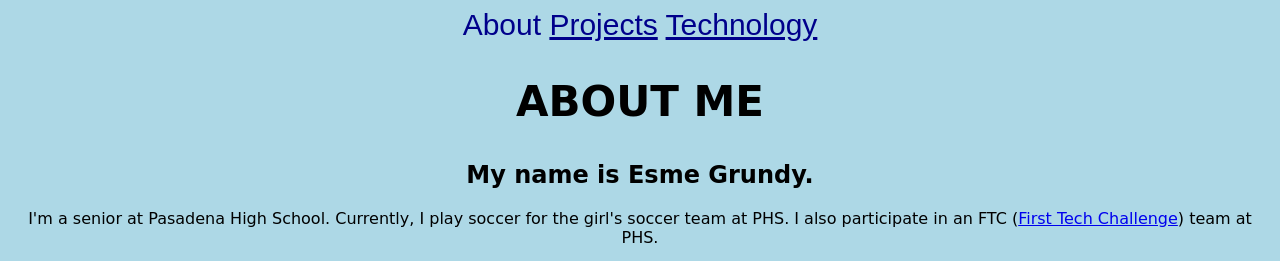
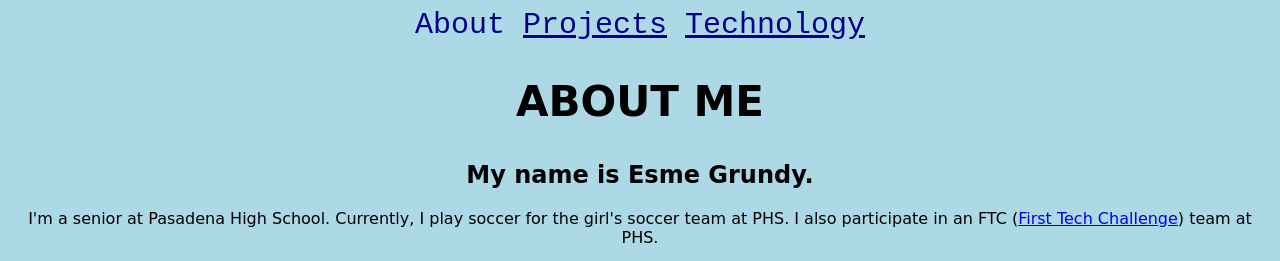
Before and after one commit to EsmeGrundy/GrundyE, a plain HTML site: page public_html/index.html in a window 1280 px wide. Shown: the top 261 px of the page. Drawn offline with Linux system fonts and the light colour scheme.

Commit message:
Font Change
Set a new font for my navigation bar.

```diff
--- a/public_html/css/style.css
+++ b/public_html/css/style.css
@@ -70,7 +70,7 @@ p
 
 header
 {
-   font-family: fantasy;
+   font-family: monospace;
     text-align: center;
     font-size: 30px;
 }
--- a/public_html/css/style.projects.css
+++ b/public_html/css/style.projects.css
@@ -67,7 +67,7 @@ p
 
 header
 {
-   font-family: fantasy;
+   font-family: monospace;
     text-align: center;
     font-size: 30px;
 }
--- a/public_html/css/style.technology.css
+++ b/public_html/css/style.technology.css
@@ -59,7 +59,7 @@ p
 
 header
 {
-   font-family: fantasy;
+   font-family: monospace;
     text-align: center;
     font-size: 30px;
 }
```
